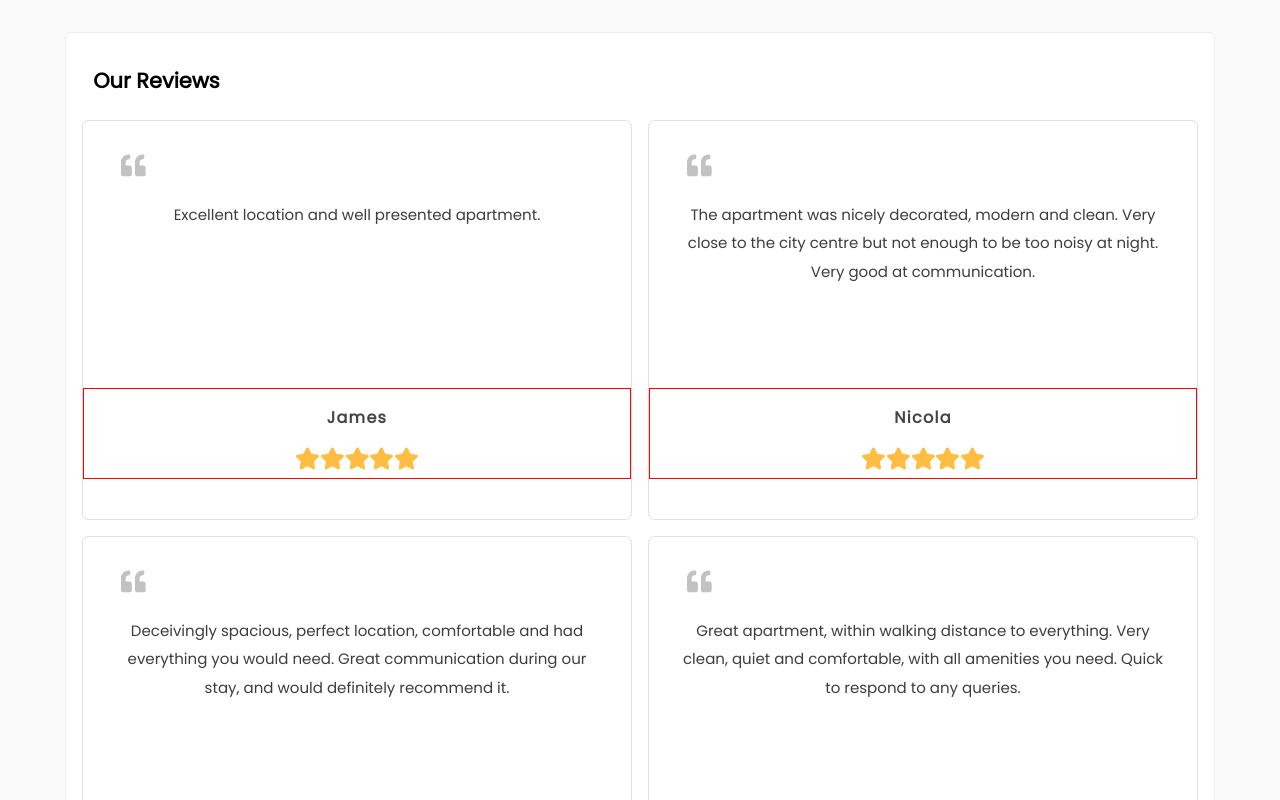
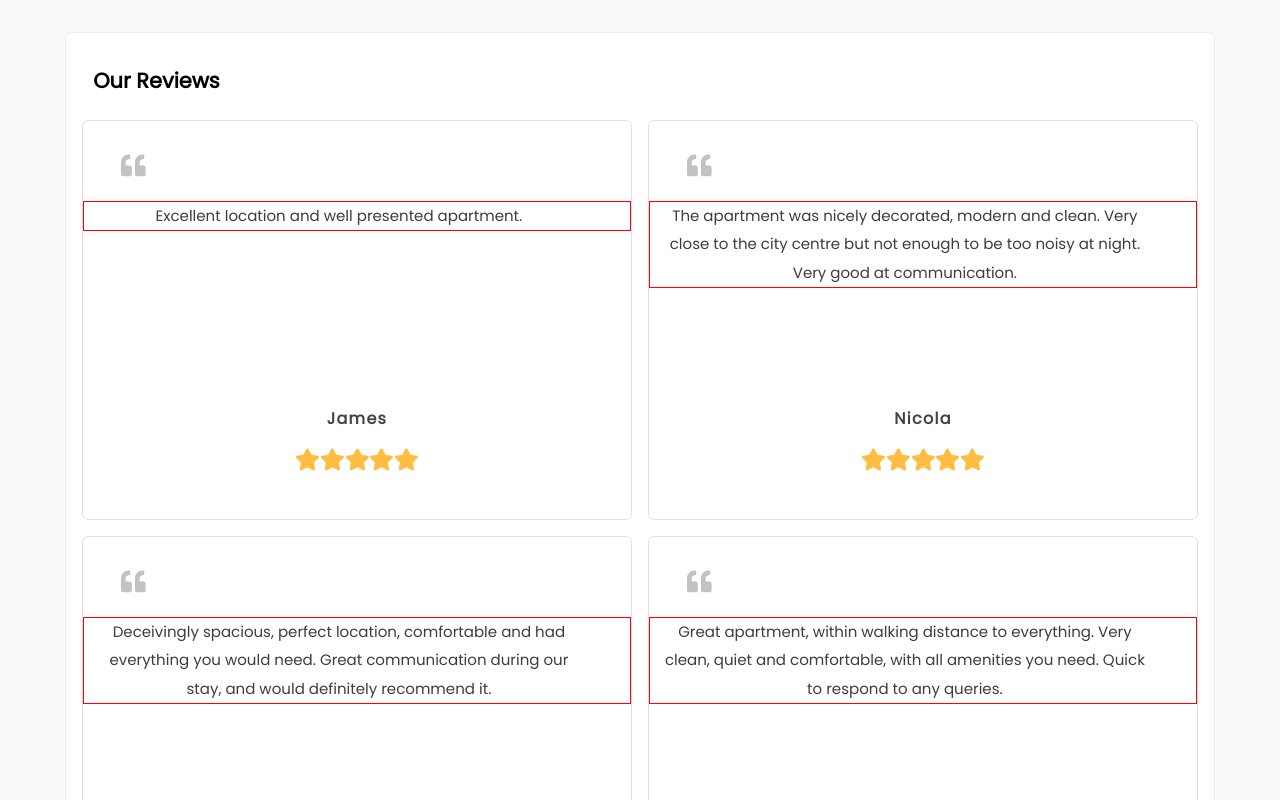
Before and after one commit to cleverAkanimoh/reviews-tailwind, a React (Vite) app: page / in a window 1280 px wide. Shown: the top 800 px of the page. Built offline with nearby package versions, Linux system fonts and the light colour scheme.

Commit message:
modified index.css in src

```diff
--- a/src/index.css
+++ b/src/index.css
@@ -49,13 +49,12 @@
 }
 
 .stay__up {
+    border: 1px solid red;
     position: absolute;
     width: 100%;
     left: 0;
     top: 20%;
     padding: 0 0.9rem;
-    display: grid;
-    place-items: center;
 }
 
 .stay__up_para {
@@ -76,7 +75,6 @@
 }
 
 .stay__down {
-    border: 1px solid red;
     width: 100%;
     position: absolute;
     bottom: 10%;
```
